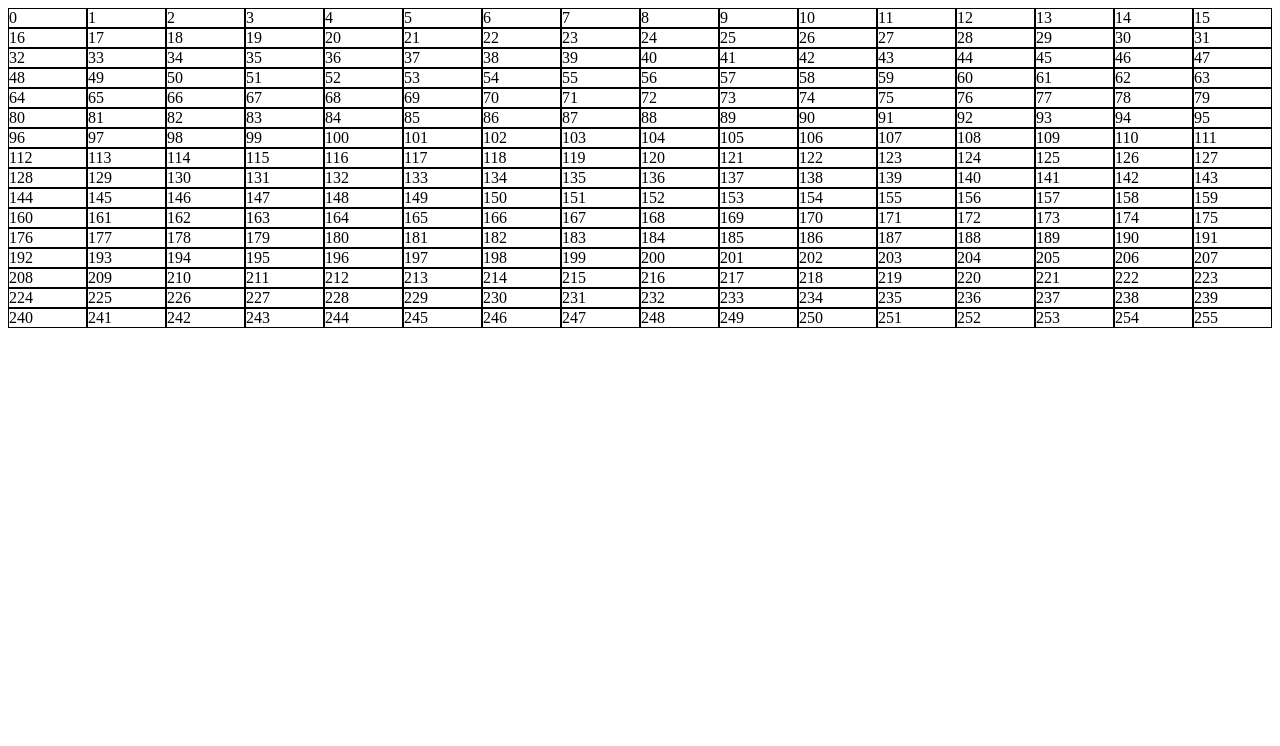
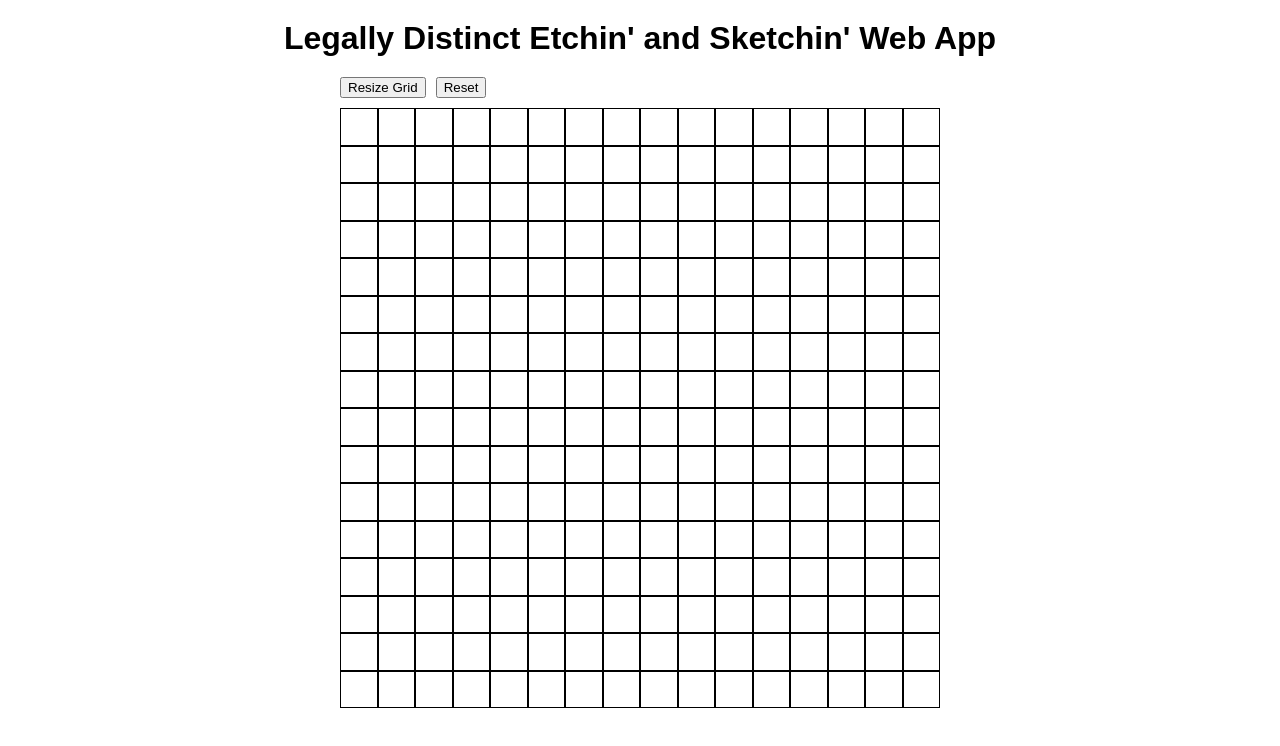
Before and after one commit to JRWaugh/CSS-grid-via-Javascript-test, a plain HTML site: page index.html in a window 1280 px wide. Drawn offline with Linux system fonts and the light colour scheme.

Commit message:
Updating js

```diff
--- a/index.html
+++ b/index.html
@@ -8,27 +8,46 @@
 </head>
 
 <body>
+    <h1>Legally Distinct Etchin' and Sketchin' Web App</h1>
+    <div class="buttons">
+        <button type="button" id="box-resize">Resize Grid</button>
+        <button type="button" id="box-reset">Reset</button>
+    </div>
+
     <div class="container">
-
+        <!-- Square container is filled with Javascript, with side length equal to user input -->
     </div>
     <script>
-        //const container = document.querySelector('.container')
         const container = document.querySelector('.container')
-        let scale = 16
         container.style.display = "grid"
-        container.style.gridTemplateColumns = "repeat(" + scale + ", 1fr)"
-        container.style.gridTemplateRows = "repeat(" + scale + ", 1fr)"
+        let colorMode = false
 
-        let count = 0
-        for(i = 0; i < 256; i++){
-            let box = document.createElement('div')
-            box.className = "box"
-            box.id = count
-            box.addEventListener('mouseover', () => box.style.backgroundColor = "black")
-            box.textContent = count++
-            container.appendChild(box)
+        buildGrid(16)
+        document.getElementById('box-resize').addEventListener('click', boxResize)
+        document.getElementById('box-reset').addEventListener('click', boxReset)
+
+        function buildGrid(sideSize){
+            gridSize = sideSize * sideSize
+            container.style.gridTemplateColumns = "repeat(" + sideSize + ", minmax(1px, 1fr))"
+            container.style.gridTemplateRows = "repeat(" + sideSize + ", minmax(1px, 1fr))"
+
+            for(i = 0; i < gridSize; i++){
+                let box = document.createElement('div')
+                box.className = "box"
+                box.addEventListener('mouseover', () => box.style.backgroundColor = "black")
+                container.appendChild(box)
+            }
         }
 
+        function boxResize() {
+            document.querySelectorAll('.box').forEach(box => box.remove())
+            sideSize = prompt("Enter desired length of grid size. Default is 16 (256 squares total)");
+            buildGrid(sideSize)
+        }
+
+        function boxReset() {
+            document.querySelectorAll('.box').forEach(box => box.style.backgroundColor = "white")
+        }
     </script>
 </body>
 
--- a/style.css
+++ b/style.css
@@ -1,9 +1,27 @@
-/*.container {
-    display: grid;
-    grid-template-columns: repeat(16, 1fr);
-    grid-template-rows: repeat(16, 1fr)
-}*/
+.container {
+    width: 600px;
+    height: 600px;
+    margin: auto
+}
 
 .container div {
     border: 1px solid black;
 }
+
+.buttons {
+    display: flex;
+    margin: auto;
+    margin-bottom: 10px;
+    justify-content: flex-start;
+    width: 600px;
+}
+
+button {
+    margin-right: 10px;
+}
+
+h1 {
+    text-align: center;
+    font-family: Arial;
+    margin: 20px;
+}
```
